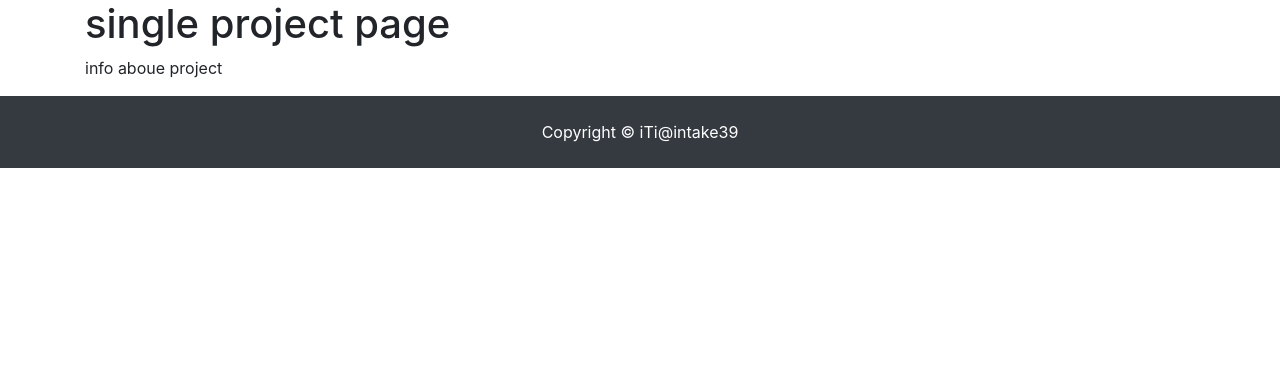
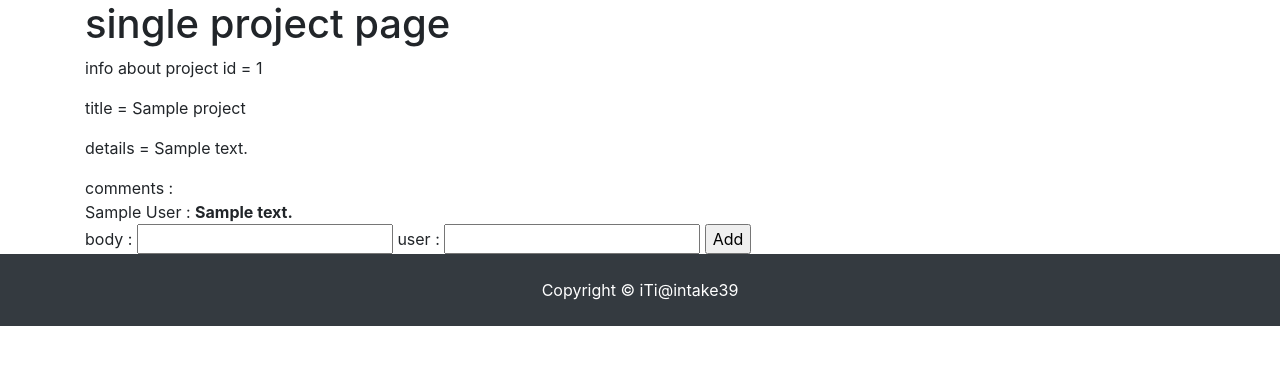
Before and after one commit to Abdelrahman1993/Django_crowd_funding, a Django app: template projects/templates/projects/project_details.html in a window 1280 px wide. Shown: the part 56-421 px from the top of the page. Run offline with Django 3.2, Linux system fonts and the light colour scheme; the template is opened without the code that fills it: values that come from a table or form of the project are taken from there, others are empty; tables that the repository leaves empty hold one stand-in row (values such as "Sample post"); some libraries are stand-ins or nearby versions.

Commit message:
comments of project

```diff
--- a/projects/templates/projects/project_details.html
+++ b/projects/templates/projects/project_details.html
@@ -3,6 +3,20 @@
 {% block content %}
     <div class="container">
         <h1>single project page</h1>
-        <p>info aboue project</p>
+        <p>info about project  id = {{ project.id }}</p>
+        <p> title = {{ project.title }}</p>
+        <p> details = {{ project.details }}</p>
+
+        <span>comments : </span></br>
+        {% for comment in project.comment_set.all %}
+        {{ comment.user.first_name }} {{ comment.user.last_name }} : <strong>{{ comment.body }}</strong></br>
+        {% endfor %}
+
+        <form action="{% url 'projects:addComment' project.id %}" method="post">
+            {% csrf_token %}
+            body : <input  type="text" name="body" />
+            user : <input  type="text" name="user_id" />
+            <input type="submit" value="Add" name="submit" />
+        </form>
     </div>
 {% endblock content %}
--- a/projects/urls.py
+++ b/projects/urls.py
@@ -3,5 +3,6 @@ from . import views
 app_name='projects'
 urlpatterns = [
     path('', views.index, name="index"),
-    path('<int:_id>', views.project_details, name="project_details")
+    path('<int:project_id>/addComment', views.new_comment, name="addComment"),
+    path('<int:project_id>/', views.project_details, name="project_details")
 ]
```
Also changed, not shown: projects/views.py (+19 -3 lines).
